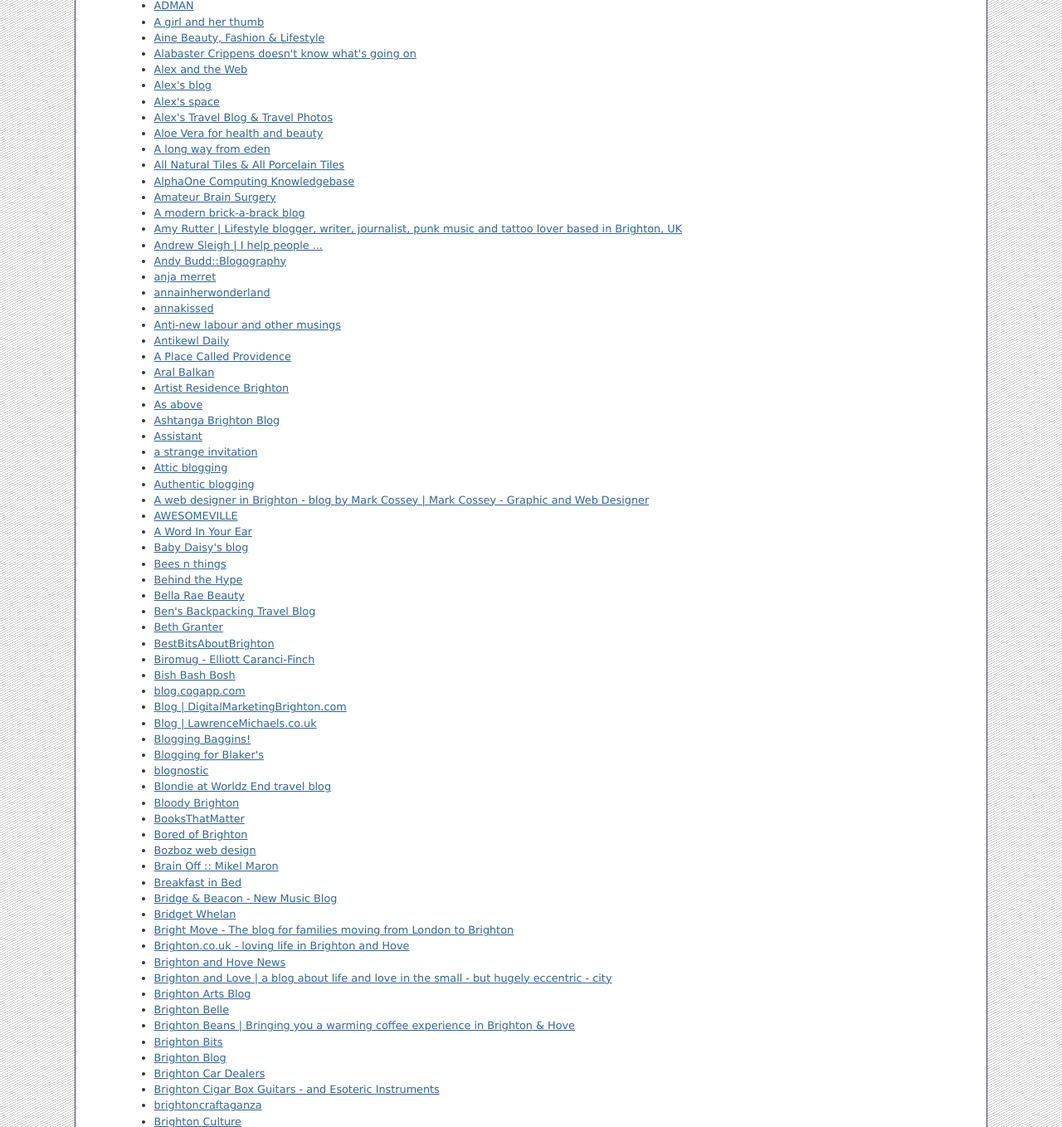
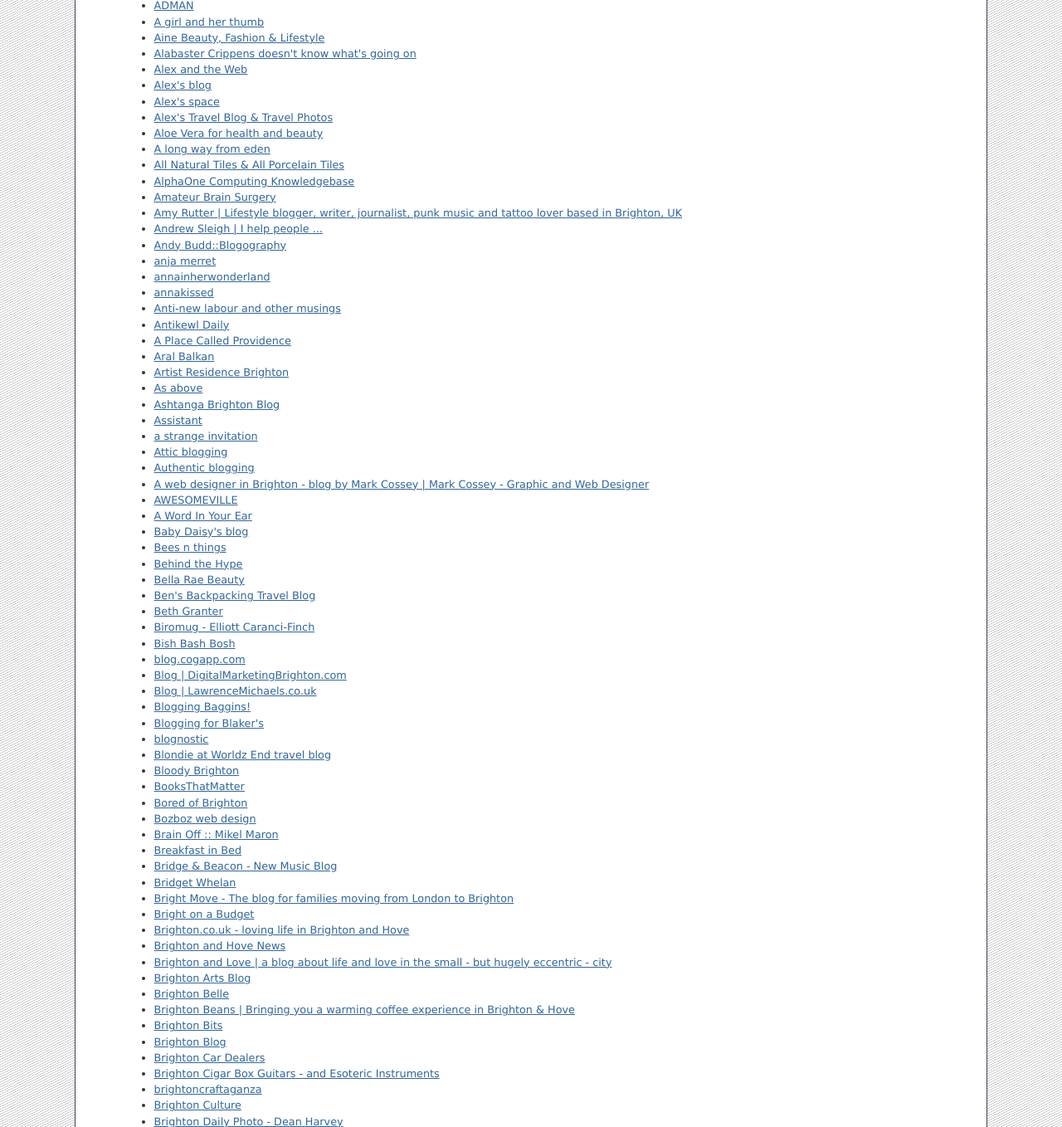
Before and after one commit to janedallaway/BrightonBloggers, a PHP site: page /blogs/ in a window 1280 px wide. Shown: the part 616-1974 px from the top of the page at 83% size. Run offline with PHP 8.4, Linux system fonts and the light colour scheme.

Commit message:
Added new blogs

```diff
--- a/blogs/index.php
+++ b/blogs/index.php
@@ -64,7 +64,6 @@
 	<li><a href="http://allnaturaltiles.blogspot.co.uk">All Natural Tiles &amp; All Porcelain Tiles</a></li>
 	<li><a href="http://www.alphaone-comp.com/kbase/">AlphaOne Computing Knowledgebase</a></li>
 	<li><a href="http://www.amateurbrainsurgery.com/">Amateur Brain Surgery</a></li>
-	<li><a href="http://modernbrick-a-brack.blogspot.com/">A modern brick-a-brack blog</a></li>
 	<li><a href="http://amyrutter.com">Amy Rutter | Lifestyle blogger, writer, journalist, punk music and tattoo lover based in Brighton, UK</a></li>
 	<li><a href="http://andrewsleigh.com/">Andrew Sleigh | I help people ...</a></li>
 	<li><a href="http://www.andybudd.com/">Andy Budd::Blogography</a></li>
@@ -91,7 +90,6 @@
 	<li><a href="http://bellaraeblabber.blogspot.co.uk">Bella Rae Beauty</a></li>
 	<li><a href="http://www.backpackerben.co.uk/">Ben's Backpacking Travel Blog</a></li>
 	<li><a href="http://bethgranter.wordpress.com">Beth Granter</a></li>
-	<li><a href="http://bestbitsaboutbrighton.com/">BestBitsAboutBrighton</a></li>
 	<li><a href="http://www.biromug.tumblr.com">Biromug - Elliott Caranci-Finch</a></li>
 	<li><a href="http://bishbashbosh-brighton.blogspot.co.uk">Bish Bash Bosh</a></li>
 	<li><a href="http://blog.cogapp.com/">blog.cogapp.com</a></li>
@@ -110,6 +108,7 @@
 	<li><a href="http://www.bridgeandbeacon.com">Bridge &amp; Beacon - New Music Blog</a></li>
 	<li><a href="http://bridgetwhelan-writer.blogspot.com/">Bridget Whelan</a></li>
 	<li><a href="http://bright-move.blogspot.co.uk/">Bright Move - The blog for families moving from London to Brighton</a></li>
+	<li><a href="http://brightonabudget.net/">Bright on a Budget</a></li>
 	<li><a href="http://brighton-co-uk.blogspot.com/">Brighton.co.uk - loving life in Brighton and Hove</a></li>
 	<li><a href="http://www.brightonandhovenews.org/">Brighton and Hove News</a></li>
 	<li><a href="http://brightonandlove.co.uk/">Brighton and Love | a blog about life and love in the small - but hugely eccentric - city</a></li>
@@ -337,6 +336,7 @@
 	<li><a href="http://missy-brown.blogspot.co.uk">Missy Brown</a></li>
 	<li><a href="http://www.mobbu.com/blog">mobbu</a></li>
 	<li><a href="http://www.livejournal.com/users/mockduck/">Mock Duck</a></li>
+	<li><a href="http://modernbrick-a-brack.blogspot.co.uk/">ModernBrickABrack blog</a></li>
 	<li><a href="http://www.monkeyrat.com/">MonkeyRat.com</a></li>
 	<li><a href="http://www.thebusinesssuccessfactory.com/">More Leads, More Sales, More Profits, Less Time | TheBusinessSuccessFactory.com</a></li>
 	<li><a href="http://www.morethanconfused.blogspot.com/">More than confused</a></li>
```
Also changed, not shown: 1 other file.
